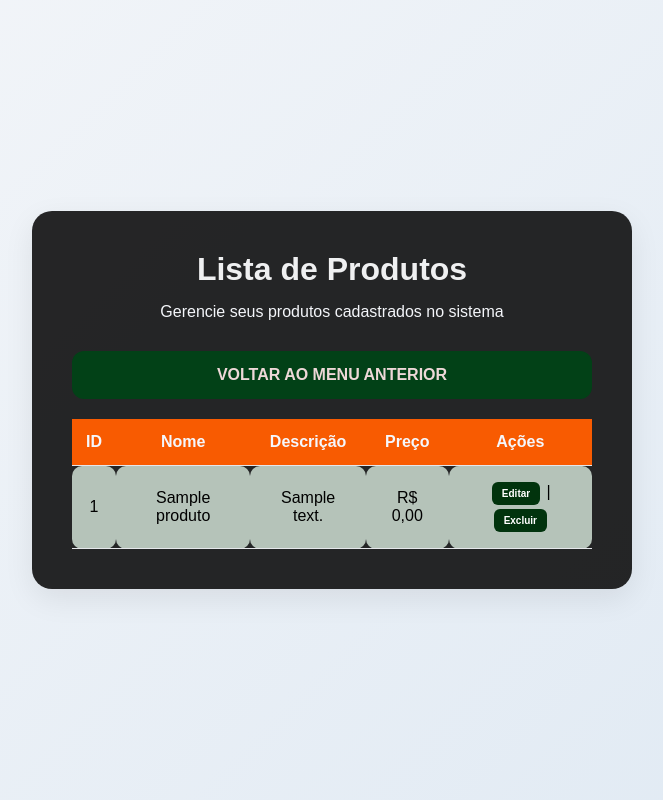
After one commit to andresiqueira7/PRODUTOS, a PHP site: page /cadastros.php in a window 1280 px wide. The commit adds this page. Shown: the whole page, without its empty margins (308-971 px from the left). Run offline with PHP 8.4, Linux system fonts and the light colour scheme; tables that the repository leaves empty or names only in its code hold one stand-in row (values such as "Sample post").

Commit message:
editar e excluir itens disponível

```diff
--- /dev/null
+++ b/cadastros.php
@@ -0,0 +1,58 @@
+<?php include('conectar.php'); ?>
+
+<!DOCTYPE html>
+<html lang="pt-br">
+<head>
+    <meta charset="UTF-8">
+    <meta name="viewport" content="width=device-width, initial-scale=1.0">
+    <title>Lista de Produtos</title>
+    <link rel="stylesheet" href="style.css">
+</head>
+
+
+<body>
+
+     <div class="container">
+        <h1>Lista de Produtos</h1>
+        <p>Gerencie seus produtos cadastrados no sistema</p>
+
+
+        <div class="botoes">
+            <a href="index.php" class="btn">VOLTAR AO MENU ANTERIOR</a>
+        </div>
+
+        <table>
+            <tr>
+                <th>ID</th>
+                <th>Nome</th>
+                <th>Descrição</th>
+                <th>Preço</th>
+                <th>Ações</th>
+            </tr>
+
+            <?php
+            $sql = "SELECT * FROM produtos";
+            $result = $conn->query($sql);
+
+            if ($result->num_rows > 0) {
+                while ($row = $result->fetch_assoc()) {
+                    echo "<tr>";
+                    echo "<td>" . $row["id"] . "</td>";
+                    echo "<td>" . $row["nome"] . "</td>";
+                    echo "<td>" . $row["descricao"] . "</td>";
+                    echo "<td>R$ " . number_format($row["preco"], 2, ',', '.') . "</td>";
+                    echo "<td>";
+                    echo "<a href='editar.php?id=" . $row["id"] . "' class='btn-acao'>Editar</a> | ";
+                    echo "<a href='excluir.php?id=" . $row["id"] . "' class='btn-acao'>Excluir</a>";
+                    echo "</td>";
+                    echo "</tr>";
+                }
+            } else {
+                echo "<tr><td colspan='4'>Nenhum produto encontrado.</td></tr>";
+            }
+            ?>
+        </table>
+    </div>
+
+</body>
+</html>
--- a/conectar.php
+++ b/conectar.php
@@ -1,10 +1,8 @@
 <?php
-$conn = mysqli_connect("localhost", "root", "", "db_usuarios");
+$conn = new mysqli("localhost", "root", "", "sistema_produtos");
 
 if ($conn->connect_error) {
   die("Erro: " . $conn->connect_error);
 
 }
-
-echo "Conexão bem sucedida!";
 ?>
--- a/style.css
+++ b/style.css
@@ -0,0 +1,135 @@
+* {
+    margin: 0;
+    padding: 0;
+    box-sizing: border-box;
+}
+
+body {
+    font-family: Arial, sans-serif;
+    background: linear-gradient(135deg, #f4f6f9, #dfe9f3);
+    min-height: 100vh;
+    display: flex;
+    justify-content: center;
+    align-items: center;
+}
+
+.container {
+    width: 90%;
+    max-width: 600px;
+    background: #080808de;
+    padding: 40px;
+    border-radius: 20px;
+    box-shadow: 0 10px 30px rgba(0, 0, 0, 0.08);
+    text-align: center;
+}
+
+td {
+    background: #cbdbcfde;
+    border-radius: 10px;
+}
+
+h1 {
+    font-size: 32px;
+    color: #eff0f1;
+    margin-bottom: 15px;
+}
+
+p {
+    font-size: 16px;
+    color: #f4f6fa;
+    margin-bottom: 30px;
+}
+
+.botoes {
+    display: flex;
+    flex-direction: column;
+    gap: 15px;
+}
+
+.btn {
+    display: block;
+    text-decoration: none;
+    background: #024117;
+    color: rgb(238, 216, 216);
+    padding: 15px;
+    border-radius: 12px;
+    font-size: 16px;
+    font-weight: bold;
+    transition: 0.3s ease;
+}
+
+.btn:hover {
+    background: #01581c;
+    transform: translateY(-2px);
+}
+
+input, select {
+    width: 100%;
+    padding: 14px;
+    margin-bottom: 15px;
+    border: 1px solid #99b2d6;
+    border-radius: 10px;
+    font-size: 15px;
+    outline: none;
+}
+
+input:focus, select:focus {
+    border-color: #ebedf0;
+    box-shadow: 0 0 0 3px rgba(240, 240, 241, 0.1);
+}
+
+button {
+    width: 90%;
+    padding: 15px;
+    border: none;
+    border-radius: 12px;
+    background: #16a34a;
+    color: white;
+    font-size: 16px;
+    font-weight: bold;
+    cursor: pointer;
+    transition: 0.3s ease;
+}
+
+button:hover {
+    background: #15803d;
+    transform: translateY(-2px);
+}
+
+table {
+    width: 100%;
+    border-collapse: collapse;
+    margin-top: 20px;
+}
+
+th, td {
+    padding: 14px;
+    border-bottom: 1px solid #e5e7eb;
+    text-align: center;
+}
+
+th {
+    background: #f85b01;
+    color: #f5f7fc;
+}
+
+tr:hover {
+    background: #85a7eb;
+}
+.btn-acao {
+    display: inline-block;
+    text-decoration: none;
+    background: #01330d;
+    color: white;
+    padding: 6px 10px;
+    border-radius: 6px;
+    font-size: 10px;
+    font-weight: bold;
+    margin: 2px;
+    transition: 0.3s ease;
+}
+
+.btn-acao:hover {
+    background: #014116;
+    transform: translateY(-1px);
+}
```
Also changed, not shown: cadastrar.php (+49 -0 lines), editar.php (+56 -0 lines), excluir.php (+16 -0 lines), index.php (+28 -0 lines), salvar.php (+16 -0 lines).
